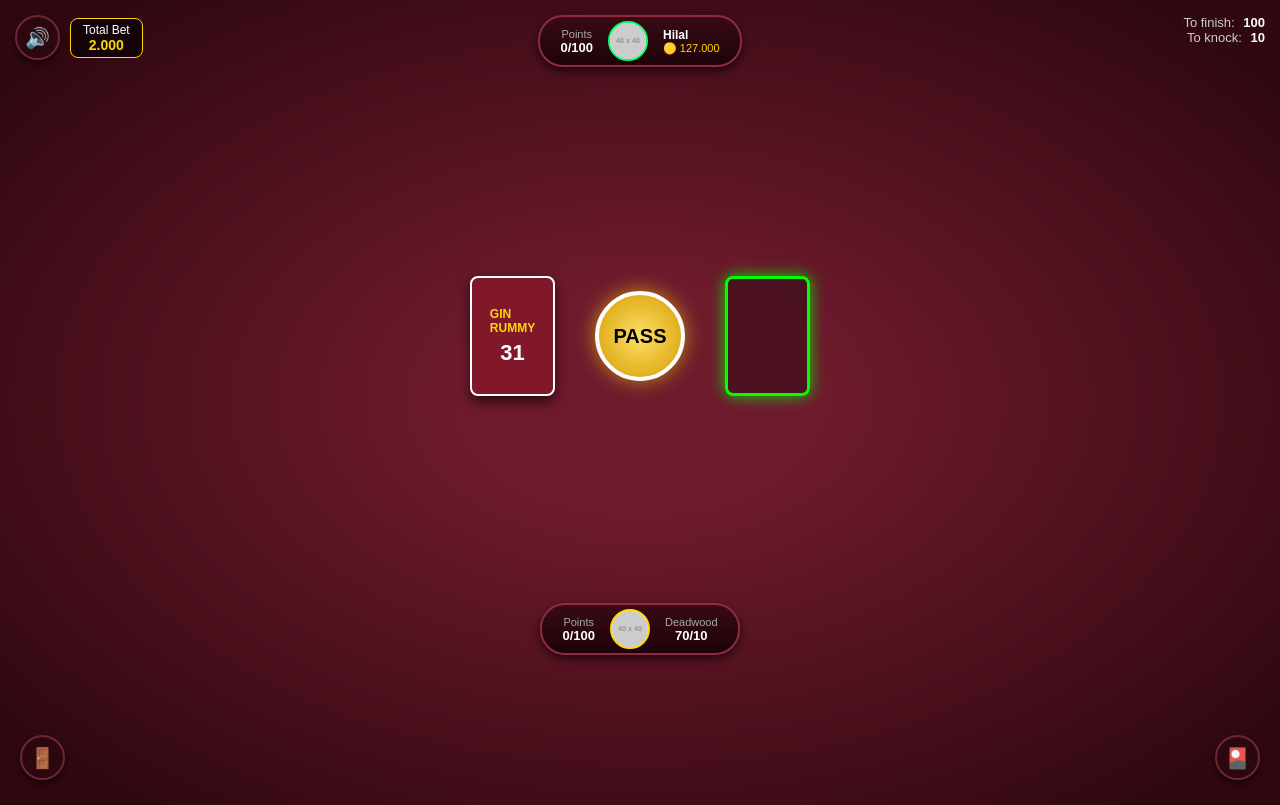
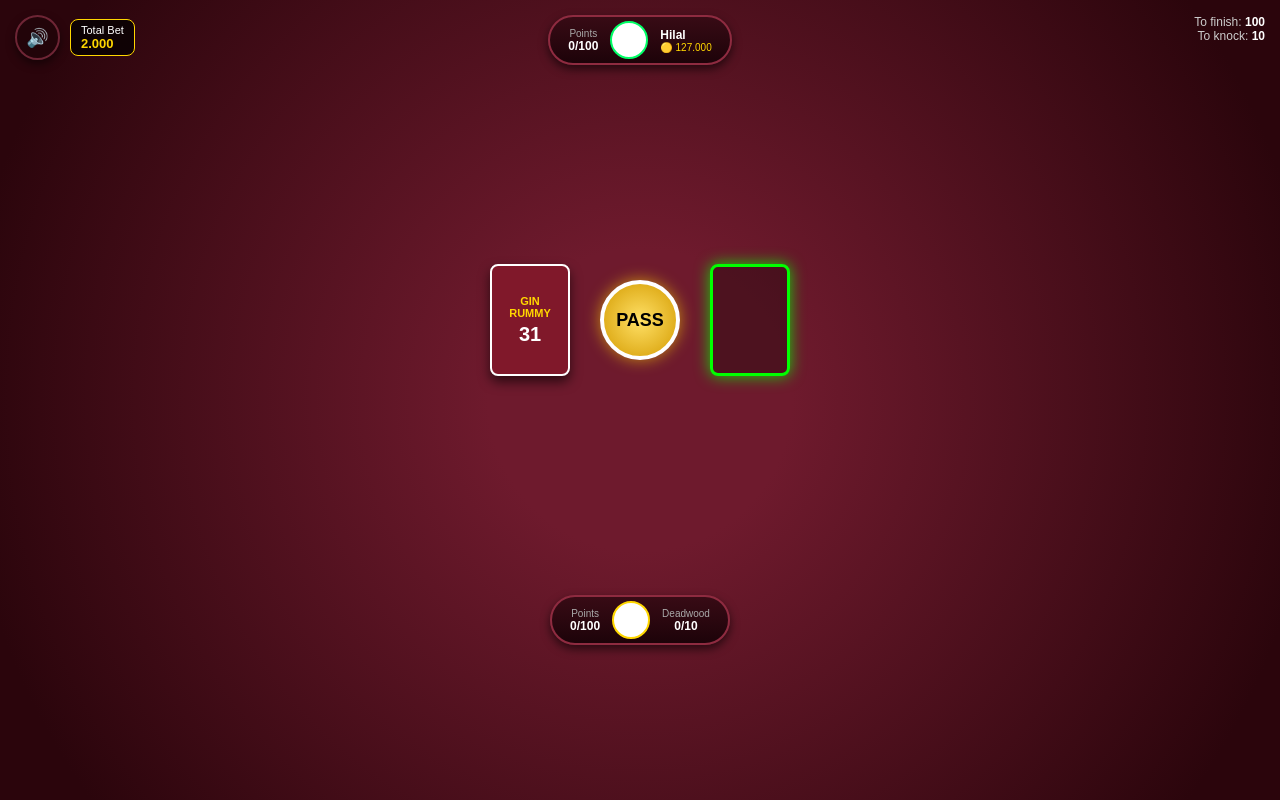
Before and after one commit to luelkassahun24/-41-conquer-game, a website: page public/index.html in a window 1280 px wide. Drawn offline with nearby package versions, Linux system fonts and the light colour scheme; no server answers; placeholder pictures from the web are drawn by us.

Commit message:
Update index.html

```diff
--- a/public/index.html
+++ b/public/index.html
@@ -3,224 +3,110 @@
 <head>
     <meta charset="UTF-8">
     <meta name="viewport" content="width=device-width, initial-scale=1.0, maximum-scale=1.0, user-scalable=no">
-    <title>Gin Rummy</title>
+    <title>Gin Rummy 13</title>
     <script src="/socket.io/socket.io.js"></script>
     <style>
         * { box-sizing: border-box; margin: 0; padding: 0; user-select: none; }
         body {
-            font-family: 'Arial', sans-serif;
-            background: #4a101d;
-            background-image: radial-gradient(#6e1a2d 20%, #300810 90%);
-            color: #fff;
-            height: 100vh;
-            overflow: hidden;
-            display: flex;
-            justify-content: center;
-            align-items: center;
+            font-family: Arial, sans-serif;
+            background: radial-gradient(circle, #6e1a2d 20%, #2b050c 90%);
+            color: #fff; height: 100vh; overflow: hidden;
+            display: flex; justify-content: center; align-items: center;
         }
 
         .game-table {
-            width: 100vw;
-            height: 100vh;
-            position: relative;
-            display: flex;
-            flex-direction: column;
-            justify-content: space-between;
-            align-items: center;
-            padding: 10px;
+            width: 100vw; height: 100vh; position: relative;
+            display: flex; flex-direction: column; justify-content: space-between;
+            align-items: center; padding: 10px;
         }
 
-        /* Top Bar Info */
-        .top-left-info {
-            position: absolute;
-            top: 15px;
-            left: 15px;
-            display: flex;
-            align-items: center;
-            gap: 10px;
+        /* Top HUD */
+        .top-left-info { position: absolute; top: 15px; left: 15px; display: flex; gap: 10px; align-items: center; }
+        .icon-btn {
+            width: 45px; height: 45px; background: #220409; border: 2px solid #6e2535;
+            border-radius: 50%; display: flex; justify-content: center; align-items: center;
+            font-size: 18px; cursor: pointer; box-shadow: 0 4px 8px rgba(0,0,0,0.5);
         }
-        .icon-btn {
-            width: 45px;
-            height: 45px;
-            background: #2b0810;
-            border: 2px solid #6e2535;
-            border-radius: 50%;
-            display: flex;
-            justify-content: center;
-            align-items: center;
-            font-size: 20px;
-            cursor: pointer;
-            box-shadow: 0 4px 8px rgba(0,0,0,0.5);
-        }
-        .bet-box {
-            background: rgba(0, 0, 0, 0.6);
-            border: 1px solid #ffd700;
-            border-radius: 8px;
-            padding: 4px 12px;
-            font-size: 12px;
-            text-align: center;
-        }
-        .bet-box .val { color: #ffd700; font-weight: bold; font-size: 14px; }
+        .bet-box { background: rgba(0, 0, 0, 0.7); border: 1px solid #ffd700; border-radius: 8px; padding: 4px 10px; font-size: 11px; }
+        .bet-box .val { color: #ffd700; font-weight: bold; font-size: 13px; }
 
-        .top-right-info {
-            position: absolute;
-            top: 15px;
-            right: 15px;
-            text-align: right;
-            font-size: 13px;
-            color: #ccc;
-        }
-        .top-right-info span { color: #fff; font-weight: bold; margin-left: 5px; }
+        .top-right-info { position: absolute; top: 15px; right: 15px; text-align: right; font-size: 12px; color: #ccc; }
+        .top-right-info span { color: #fff; font-weight: bold; }
 
-        /* Players Info Boxes */
-        .opponent-area {
-            display: flex;
-            flex-direction: column;
-            align-items: center;
-            margin-top: 5px;
-        }
+        /* Badges */
         .player-badge {
             background: linear-gradient(180deg, #380b15, #1d0309);
-            border: 2px solid #8e2b40;
-            border-radius: 25px;
-            padding: 4px 20px;
-            display: flex;
-            align-items: center;
-            gap: 15px;
-            box-shadow: 0 4px 10px rgba(0,0,0,0.6);
+            border: 2px solid #8e2b40; border-radius: 25px; padding: 4px 18px;
+            display: flex; align-items: center; gap: 12px; box-shadow: 0 4px 10px rgba(0,0,0,0.6);
         }
-        .avatar {
-            width: 40px;
-            height: 40px;
-            border-radius: 50%;
-            border: 2px solid #00ff66;
-            background: #fff;
-            overflow: hidden;
-        }
-        .avatar img { width: 100%; height: 100%; object-fit: cover; }
-        .stat-group { text-align: center; font-size: 11px; color: #aaa; }
-        .stat-group .val { color: #fff; font-weight: bold; font-size: 13px; }
+        .avatar { width: 38px; height: 38px; border-radius: 50%; border: 2px solid #00ff66; background: #fff; }
+        .stat-group { text-align: center; font-size: 10px; color: #aaa; }
+        .stat-group .val { color: #fff; font-weight: bold; font-size: 12px; }
 
-        /* Middle Table Play Area */
+        /* Middle Play Area */
         .middle-area {
-            display: flex;
-            justify-content: center;
-            align-items: center;
-            gap: 40px;
-            position: absolute;
-            top: 42%;
-            transform: translateY(-50%);
-            width: 100%;
+            display: flex; justify-content: center; align-items: center; gap: 30px;
+            position: absolute; top: 40%; transform: translateY(-50%); width: 100%;
         }
 
         .deck-box {
-            width: 85px;
-            height: 120px;
-            background: #80182a;
-            border: 2px solid #fff;
-            border-radius: 8px;
-            display: flex;
-            flex-direction: column;
-            justify-content: center;
-            align-items: center;
-            box-shadow: 0 6px 12px rgba(0,0,0,0.6);
-            cursor: pointer;
-            position: relative;
+            width: 80px; height: 112px; background: #80182a; border: 2px solid #fff;
+            border-radius: 8px; display: flex; flex-direction: column; justify-content: center;
+            align-items: center; box-shadow: 0 6px 12px rgba(0,0,0,0.6); cursor: pointer;
         }
-        .deck-box .title { font-size: 12px; font-weight: bold; color: #ffd700; text-transform: uppercase; }
-        .deck-box .count { font-size: 22px; font-weight: bold; margin-top: 5px; }
+        .deck-box .title { font-size: 11px; font-weight: bold; color: #ffd700; text-transform: uppercase; text-align: center; }
+        .deck-box .count { font-size: 20px; font-weight: bold; margin-top: 4px; }
 
         .pass-btn {
-            width: 90px;
-            height: 90px;
-            border-radius: 50%;
-            background: radial-gradient(circle, #ffe066, #d49b00);
-            border: 4px solid #fff;
-            color: #000;
-            font-weight: 900;
-            font-size: 20px;
-            display: flex;
-            justify-content: center;
-            align-items: center;
-            box-shadow: 0 0 20px rgba(255, 215, 0, 0.6);
-            cursor: pointer;
+            width: 80px; height: 80px; border-radius: 50%;
+            background: radial-gradient(circle, #ffe066, #d49b00); border: 4px solid #fff;
+            color: #000; font-weight: 900; font-size: 18px; display: flex; justify-content: center;
+            align-items: center; box-shadow: 0 0 15px rgba(255, 215, 0, 0.6); cursor: pointer;
         }
 
         .discard-box {
-            width: 85px;
-            height: 120px;
-            border-radius: 8px;
-            border: 3px solid #00ff00;
-            box-shadow: 0 0 15px rgba(0, 255, 0, 0.8);
-            cursor: pointer;
-            background: rgba(0,0,0,0.3);
+            width: 80px; height: 112px; border-radius: 8px; border: 3px solid #00ff00;
+            box-shadow: 0 0 15px rgba(0, 255, 0, 0.8); cursor: pointer; background: rgba(0,0,0,0.3);
         }
 
         /* Card Graphics */
         .card-face {
-            width: 100%;
-            height: 100%;
-            background: #fff;
-            color: #111;
-            border-radius: 8px;
-            padding: 5px;
-            display: flex;
-            flex-direction: column;
-            justify-content: space-between;
-            font-weight: bold;
-            box-shadow: -2px 4px 8px rgba(0,0,0,0.4);
-            position: relative;
+            width: 100%; height: 100%; background: #fff; color: #111; border-radius: 8px;
+            padding: 4px; display: flex; flex-direction: column; justify-content: space-between;
+            font-weight: bold; box-shadow: -2px 4px 8px rgba(0,0,0,0.4); position: relative; pointer-events: none;
         }
         .card-face.red { color: #d00000; }
-        .card-val { font-size: 18px; line-height: 1; }
-        .card-suit { font-size: 14px; line-height: 1; }
-        .card-center-suit { font-size: 32px; text-align: center; position: absolute; top: 35%; left: 30%; }
+        .card-val { font-size: 16px; line-height: 1; }
+        .card-suit { font-size: 12px; line-height: 1; }
+        .card-center-suit { font-size: 28px; text-align: center; position: absolute; top: 35%; left: 30%; }
 
-        /* Player Bottom Section */
-        .bottom-section {
-            display: flex;
-            flex-direction: column;
-            align-items: center;
-            width: 100%;
-            margin-bottom: -15px;
-        }
+        /* Hand Container & Dragging */
+        .bottom-section { display: flex; flex-direction: column; align-items: center; width: 100%; margin-bottom: 5px; }
 
         .hand-container {
-            position: relative;
-            height: 150px;
-            width: 100%;
-            max-width: 600px;
-            display: flex;
-            justify-content: center;
-            align-items: flex-end;
+            position: relative; height: 140px; width: 100%; max-width: 750px;
+            display: flex; justify-content: center; align-items: flex-end;
         }
 
         .hand-card {
-            width: 80px;
-            height: 118px;
-            position: absolute;
-            bottom: 0;
-            transform-origin: bottom center;
-            transition: transform 0.2s ease;
-            cursor: pointer;
+            width: 75px; height: 110px; position: absolute; bottom: 0;
+            transform-origin: bottom center; cursor: grab; transition: transform 0.15s ease;
         }
 
-        .hand-card:hover {
-            transform: translateY(-20px) !important;
+        .hand-card.dragging {
+            opacity: 0.6;
+            cursor: grabbing;
         }
 
-        .bottom-left-btn, .bottom-right-btn {
-            position: absolute;
-            bottom: 20px;
+        .timer-display {
+            position: absolute; top: -25px; background: rgba(0,0,0,0.8); border: 1px solid #ffd700;
+            color: #ffd700; padding: 2px 10px; border-radius: 12px; font-size: 12px; font-weight: bold;
         }
-        .bottom-left-btn { left: 20px; }
-        .bottom-right-btn { right: 20px; }
     </style>
 </head>
 <body>
 
     <div class="game-table">
-        <!-- Top Info -->
         <div class="top-left-info">
             <div class="icon-btn">🔊</div>
             <div class="bet-box">
@@ -234,22 +120,22 @@
             <div>To knock: <span>10</span></div>
         </div>
 
-        <!-- Opponent Header -->
-        <div class="opponent-area">
+        <!-- Opponent Area -->
+        <div style="margin-top: 5px;">
             <div class="player-badge">
                 <div class="stat-group">
                     <div>Points</div>
                     <div class="val">0/100</div>
                 </div>
-                <div class="avatar"><img src="https://via.placeholder.com/40" alt="Hilal"></div>
+                <div class="avatar"></div>
                 <div>
                     <div style="font-size: 12px; font-weight: bold;">Hilal</div>
-                    <div style="font-size: 11px; color: #ffd700;">🟡 127.000</div>
+                    <div style="font-size: 10px; color: #ffd700;">🟡 127.000</div>
                 </div>
             </div>
         </div>
 
-        <!-- Center Area -->
+        <!-- Board Center -->
         <div class="middle-area">
             <div class="deck-box" onclick="drawCard('deck')">
                 <div class="title">GIN<br>rummy</div>
@@ -258,65 +144,62 @@
 
             <div class="pass-btn">PASS</div>
 
-            <div class="discard-box" id="discardPile" onclick="drawCard('discard')">
-                <!-- Discard Card Rendered Here -->
-            </div>
+            <div class="discard-box" id="discardPile" onclick="drawCard('discard')"></div>
         </div>
 
-        <!-- Bottom Player Section -->
+        <!-- Bottom Player Area -->
         <div class="bottom-section">
+            <div class="timer-display" id="timer">⏱️ 15s</div>
             <div class="player-badge">
                 <div class="stat-group">
                     <div>Points</div>
                     <div class="val">0/100</div>
                 </div>
-                <div class="avatar" style="border-color: #ffd700;">
-                    <img src="https://via.placeholder.com/40" alt="Player">
-                </div>
+                <div class="avatar" style="border-color: #ffd700;"></div>
                 <div class="stat-group">
                     <div>Deadwood</div>
-                    <div class="val">70/10</div>
+                    <div class="val" id="deadwoodVal">0/10</div>
                 </div>
             </div>
 
-            <!-- Player Hand -->
+            <!-- 13/14 Reorderable Cards -->
             <div class="hand-container" id="playerHand"></div>
         </div>
-
-        <div class="icon-btn bottom-left-btn">🚪</div>
-        <div class="icon-btn bottom-right-btn">🎴</div>
     </div>
 
     <script>
         const socket = io();
         let playerHand = [];
+        let draggedIndex = null;
 
-        socket.emit('startGinRummy');
+        socket.emit('initGame');
 
-        socket.on('gameInit', (data) => {
+        socket.on('gameStarted', (data) => {
             playerHand = data.playerHand;
             document.getElementById('deckCount').innerText = data.deckCount;
             renderDiscard(data.topDiscard);
             renderHand();
         });
 
+        socket.on('timerUpdate', (time) => {
+            document.getElementById('timer').innerText = `⏱️ ${time}s`;
+        });
+
+        function calculateDeadwood() {
+            let sum = playerHand.reduce((acc, card) => acc + card.points, 0);
+            document.getElementById('deadwoodVal').innerText = `${sum}/10`;
+        }
+
         function renderDiscard(card) {
             const container = document.getElementById('discardPile');
-            if(!card) {
-                container.innerHTML = '';
-                return;
-            }
+            if(!card) { container.innerHTML = ''; return; }
             const isRed = card.suit === '♥' || card.suit === '♦';
             container.innerHTML = `
                 <div class="card-face ${isRed ? 'red' : ''}">
-                    <div>
-                        <div class="card-val">${card.value}</div>
-                        <div class="card-suit">${card.suit}</div>
-                    </div>
+                    <div><div class="card-val">${card.value}</div><div class="card-suit">${card.suit}</div></div>
                     <div class="card-center-suit">${card.suit}</div>
                     <div style="transform: rotate(180deg); align-self: flex-end;">
-                        <div class="card-val">${card.value}</div>
-                        <div class="card-suit">${card.suit}</div>
+                        <div class="card-val">${card.value}</div><div class="card-suit">${card.suit}</div>
                     </div>
                 </div>
             `;
@@ -330,48 +213,74 @@
             playerHand.forEach((card, index) => {
                 const cardEl = document.createElement('div');
                 cardEl.className = 'hand-card';
+                cardEl.draggable = true;
+                cardEl.dataset.index = index;
 
-                // Fan Arc position logic
+                // Fan Arc Curve Positioning
                 const mid = (total - 1) / 2;
                 const offset = index - mid;
-                const angle = offset * 4;
-                const translateX = offset * 28;
-                const translateY = Math.abs(offset) * 3;
+                const angle = offset * 3;
+                const translateX = offset * 22;
+                const translateY = Math.abs(offset) * 2;
 
                 cardEl.style.transform = `translateX(${translateX}px) translateY(${translateY}px) rotate(${angle}deg)`;
 
                 const isRed = card.suit === '♥' || card.suit === '♦';
                 cardEl.innerHTML = `
                     <div class="card-face ${isRed ? 'red' : ''}">
-                        <div>
-                            <div class="card-val">${card.value}</div>
-                            <div class="card-suit">${card.suit}</div>
-                        </div>
+                        <div><div class="card-val">${card.value}</div><div class="card-suit">${card.suit}</div></div>
                         <div class="card-center-suit">${card.suit}</div>
                         <div style="transform: rotate(180deg); align-self: flex-end;">
-                            <div class="card-val">${card.value}</div>
-                            <div class="card-suit">${card.suit}</div>
+                            <div class="card-val">${card.value}</div><div class="card-suit">${card.suit}</div>
                         </div>
                     </div>
                 `;
 
-                cardEl.onclick = () => discardCard(index);
+                // Drag & Drop Hand Reordering Events
+                cardEl.addEventListener('dragstart', (e) => {
+                    draggedIndex = index;
+                    cardEl.classList.add('dragging');
+                });
+
+                cardEl.addEventListener('dragover', (e) => {
+                    e.preventDefault();
+                });
+
+                cardEl.addEventListener('drop', (e) => {
+                    e.preventDefault();
+                    const targetIndex = parseInt(cardEl.dataset.index);
+                    if (draggedIndex !== null && draggedIndex !== targetIndex) {
+                        const movedCard = playerHand.splice(draggedIndex, 1)[0];
+                        playerHand.splice(targetIndex, 0, movedCard);
+                        socket.emit('reorderHand', playerHand);
+                        renderHand();
+                    }
+                });
+
+                cardEl.addEventListener('dragend', () => {
+                    cardEl.classList.remove('dragging');
+                    draggedIndex = null;
+                });
+
+                // Double Click to Discard
+                cardEl.ondblclick = () => {
+                    if (playerHand.length === 14) {
+                        socket.emit('discardCard', card.id);
+                    }
+                };
+
                 container.appendChild(cardEl);
             });
+
+            calculateDeadwood();
         }
 
         function drawCard(source) {
             socket.emit('drawCard', source);
         }
 
-        function discardCard(index) {
-            if (playerHand.length > 10) {
-                socket.emit('discardCard', index);
-            }
-        }
-
         socket.on('cardDrawn', (data) => {
-            playerHand.push(data.card);
+            playerHand = data.playerHand;
             document.getElementById('deckCount').innerText = data.deckCount;
             if(data.topDiscard) renderDiscard(data.topDiscard);
             renderHand();
@@ -384,4 +293,4 @@
         });
     </script>
 </body>
-    </html>
+</html>
```
